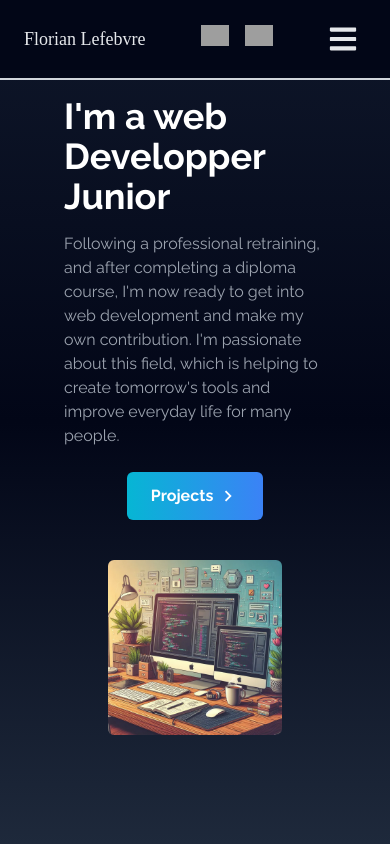
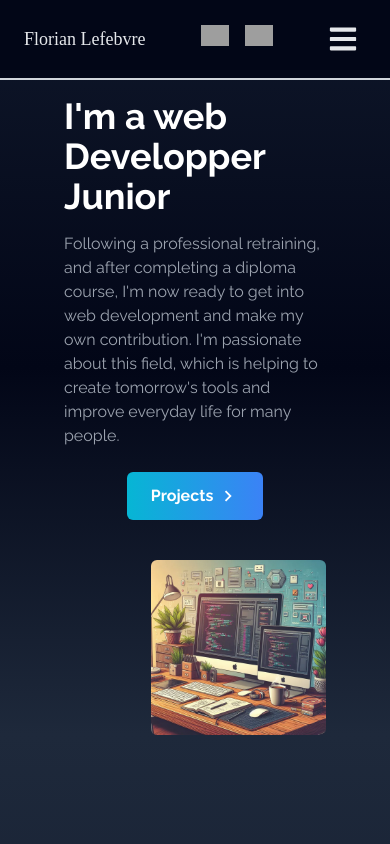
Before and after one commit to FlLefe/Portfolio, a React (Vite) app: page / in a window 390 px wide. Shown: the top 844 px of the page. Built offline with nearby package versions, Linux system fonts and the light colour scheme; grey boxes are pictures that could not be loaded; a web font is replaced by a local one.

Commit message:
Fix responsive

```diff
--- a/src/components/Contact.jsx
+++ b/src/components/Contact.jsx
@@ -6,7 +6,7 @@ function Contact() {
     const [t] = useTranslation("global")
 
   return (
-    <div name={t('Contact.name')} className='w-full md:h-screen bg-gradient-to-b from-slate-950 via-slate-900 to-slate-800 p-4 text-white px-12 pt-20 sm:pt-72 md:pt-20'>
+    <div name={t('Contact.name')} className='w-full bg-gradient-to-b from-slate-950 via-slate-900 to-slate-800 p-4 m:h-screen text-white px-12 pt-20 sm:pt-72 md:pt-20'>
         <div className='flex flex-col p-4 justify-center max-w-screen-lg mx-auto '>
             <div className='pb-8'>
                 <h2 className='text-4xl font-bold inline border-b-4 border-gray-500'>Contact</h2>
--- a/src/components/Home.jsx
+++ b/src/components/Home.jsx
@@ -9,7 +9,7 @@ const Home = () => {
     const [t] = useTranslation("global")
 
   return (
-    <div name={t('Home.name')} className='h-screen w-full bg-gradient-to-b from-slate-900 via-slate-950 to-slate-800 text-white px-12 pt-24 sm:pt-60 md:pt-0'>
+    <div name={t('Home.name')} className='sm:h-screen w-full bg-gradient-to-b from-slate-900 via-slate-950 to-slate-800 text-white px-12 pt-24 sm:pt-60 '>
         <div className='max-w-screen-lg mx-auto flex flex-col items-center justify-center sm:h-full px-4 md:flex-row'>
             <div className='flex flex-col justify-center items-center sm:items-start h-full'>
                 <h2 className='text-4xl sm:text-5xl font-bold text-white'>{t('Home.title')}</h2>
@@ -25,8 +25,8 @@ const Home = () => {
                     </Link>
                 </div>
             </div>
-            <div className='pt-8'>
-                <img src={ProfilePicture} alt="profile" className='mx-auto w-2/3 max-w-96 rounded-md md:w-full'/>
+            <div className='pt-8 flex items-center justify-end'>
+                <img src={ProfilePicture} alt="profile" className=' w-2/3 max-w-96 rounded-md md:w-full'/>
             </div>
         </div>
     </div>
```
